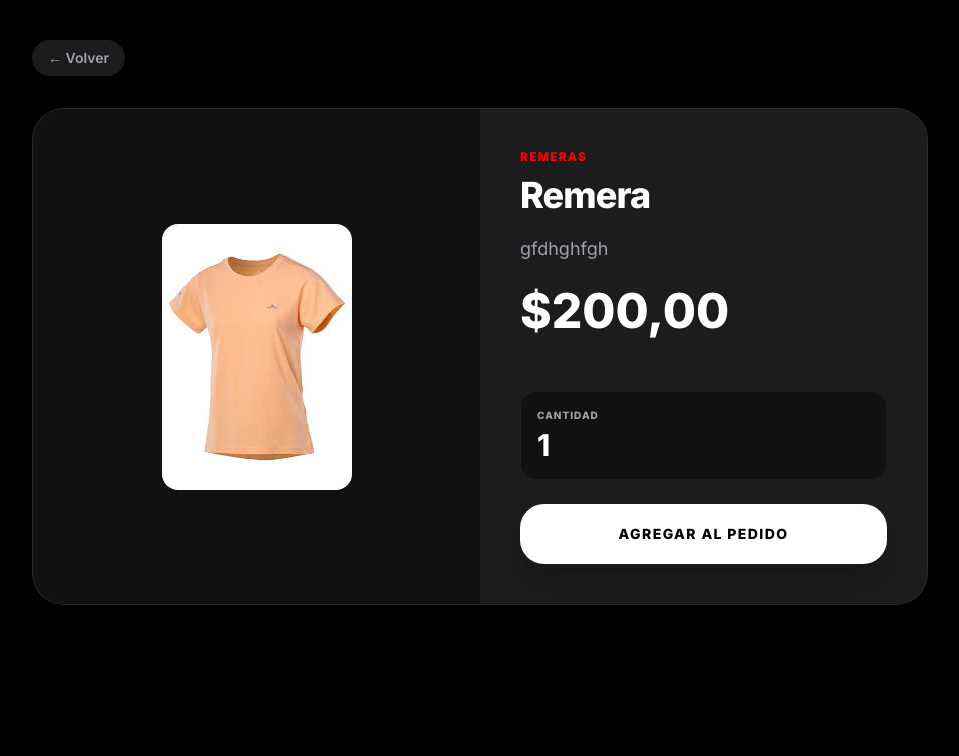
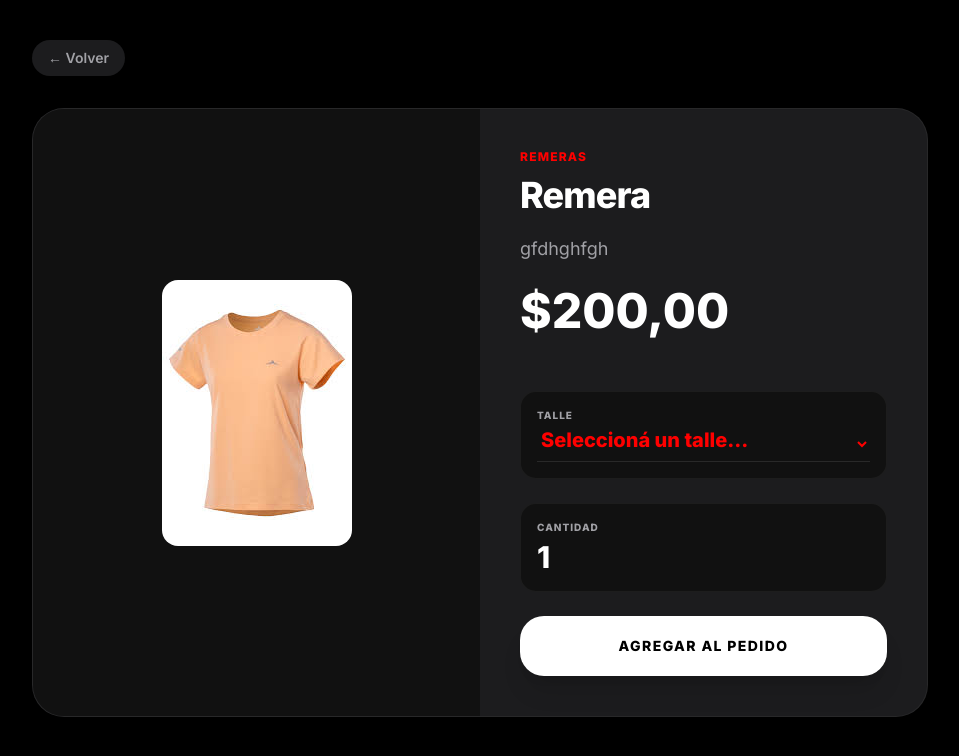
Before and after one commit to cacarulo4444/leon, a Django app: page /producto/10/ in a window 1280 px wide. Shown: the top 756 px of the page, without its empty margins (160-1119 px from the left). Run offline with Django 5.2, Linux system fonts and the light colour scheme; data comes from the database, SQL or seed files in the repository; both versions use the stored data as it was after the commit; some libraries are stand-ins or nearby versions.

Commit message:
Sistema de talles completo, carrito actualizado y fix de imágenes

```diff
--- a/catalogo/models.py
+++ b/catalogo/models.py
@@ -1,12 +1,10 @@
 import os
 from django.db import models
 
-# 1. FUNCIÓN PARA RUTAS DINÁMICAS (Arreglada para no crear carpetas extra)
+# 1. FUNCIÓN PARA RUTAS DINÁMICAS (Arreglada para no crear subcarpetas)
 def ruta_dinamica_categoria(instance, filename):
-    # Toma el nombre de la categoría o usa 'sin_categoria'
-    categoria_nombre = instance.categoria.nombre if instance.categoria else 'sin_categoria'
-    # Retorna solo categoria/nombre_archivo.jpg (Django lo meterá en /productos/ por el settings.py)
-    return os.path.join(categoria_nombre, filename)
+    # Retorna SOLO el nombre del archivo para que Django lo guarde directo en MEDIA_ROOT
+    return filename
 
 # 2. MODELO CATEGORIA
 class Categoria(models.Model):
--- a/catalogo/templates/catalogo/detalle.html
+++ b/catalogo/templates/catalogo/detalle.html
@@ -12,6 +12,15 @@
         .oneui-card { background-color: var(--oneui-card); border-radius: 32px; border: 1px solid rgba(255, 255, 255, 0.05); }
         .btn-confirm { background-color: #ffffff; color: #000000; border-radius: 24px; font-weight: 800; transition: all 0.3s; }
         .btn-confirm:active { transform: scale(0.95); background-color: #ff0000; color: white; }
+
+        /* --- NUEVO CÓDIGO PARA EL DESPLEGABLE --- */
+        /* Esto asegura que cuando se abre, el fondo sea negro y la letra roja */
+        #selector-talle option {
+            background-color: #000000 !important;
+            color: #ff0000 !important;
+            font-weight: bold;
+        }
+        /* --- FIN NUEVO CÓDIGO --- */
     </style>
 </head>
 <body class="py-10 px-6">
@@ -35,8 +44,21 @@
 
                 <p class="text-5xl font-black text-white mb-8">${{ producto.precio|floatformat:2 }}</p>
 
-                <form action="{% url 'agregar' producto.id %}" method="POST" class="space-y-6">
+                <form action="{% url 'agregar' producto.id %}" method="POST" class="space-y-6" onsubmit="if(document.getElementById('selector-talle') && document.getElementById('selector-talle').value == '') { alert('¡Epa! Seleccioná un talle primero.'); return false; }">
                     {% csrf_token %}
+
+                    {% if producto.talles.all %}
+                    <div class="bg-[#111] p-4 rounded-2xl border border-white/5 flex flex-col">
+                        <label class="text-[10px] font-black text-[#a1a1a6] uppercase tracking-widest mb-1">TALLE</label>
+                        <select name="talle" id="selector-talle" required class="bg-transparent text-[#ff0000] text-xl font-bold outline-none w-full border-b border-white/10 pb-2 cursor-pointer">
+                            <option value="">Seleccioná un talle...</option>
+                            {% for talle in producto.talles.all %}
+                                <option value="{{ talle.nombre }}">{{ talle.nombre }}</option>
+                            {% endfor %}
+                        </select>
+                    </div>
+                    {% endif %}
+
                     <div class="bg-[#111] p-4 rounded-2xl border border-white/5 flex flex-col">
                         <label class="text-[10px] font-black text-[#a1a1a6] uppercase tracking-widest mb-1">CANTIDAD</label>
                         <input type="number" name="cantidad" value="1" min="1"
--- a/catalogo/views.py
+++ b/catalogo/views.py
@@ -40,7 +40,15 @@ def agregar_al_carrito(request, producto_id):
 
     if request.method == "POST":
         cantidad = request.POST.get("cantidad", 1)
-        carrito.agregar(producto, cantidad=int(cantidad))
+        talle = request.POST.get("talle") # Atrapamos el talle del HTML
+
+        # 🔒 EL CANDADO DE PYTHON:
+        # Si el producto tiene talles en la base de datos, PERO el cliente no eligió ninguno
+        if producto.talles.exists() and not talle:
+            # Lo devolvemos a la misma página para que lo elija sí o sí
+            return redirect('detalle', producto_id=producto.id)
+
+        carrito.agregar(producto, cantidad=int(cantidad), talle=talle)
     else:
         carrito.agregar(producto)
 
@@ -55,10 +63,9 @@ def ver_carrito(request):
     }
     return render(request, 'catalogo/carrito.html', context)
 
-def eliminar_del_carrito(request, producto_id):
+def eliminar_del_carrito(request, clave):
     carrito = Carrito(request)
-    producto = get_object_or_404(Producto, id=producto_id)
-    carrito.eliminar(producto)
+    carrito.eliminar(clave)
     return redirect("ver_carrito")
 
 def ofertas(request):
@@ -103,15 +110,20 @@ def procesar_pedido(request):
 
     for key, value in carrito.carrito.items():
         producto = Producto.objects.get(id=value['producto_id'])
+        talle_texto = value.get('talle') # Obtenemos el talle guardado
+
         # Guardamos en la base de datos
         DetallePedido.objects.create(
             pedido=pedido,
             producto=producto,
             cantidad=value['cantidad'],
-            precio_unitario=producto.precio
+            precio_unitario=producto.precio,
+            talle_elegido=talle_texto
         )
+
         # Sumamos al texto de WhatsApp
-        mensaje_wa += f"🔸 {value['cantidad']}x {value['nombre']} (${value['acumulado']})\n"
+        str_talle = f" (Talle: {talle_texto})" if talle_texto else ""
+        mensaje_wa += f"🔸 {value['cantidad']}x {value['nombre']}{str_talle} (${value['acumulado']})\n"
 
     mensaje_wa += f"\n*TOTAL: ${total_pedido}*\n\n¡Gracias!"
 
--- a/configuracion/urls.py
+++ b/configuracion/urls.py
@@ -18,7 +18,10 @@ urlpatterns = [
     # --- RUTAS DEL CARRITO ---
     path('agregar/<int:producto_id>/', views.agregar_al_carrito, name='agregar'),
     path('carrito/', views.ver_carrito, name='ver_carrito'),
-    path('eliminar/<int:producto_id>/', views.eliminar_del_carrito, name='eliminar'),
+
+    # ACÁ ESTÁ EL CAMBIO IMPORTANTE PARA BORRAR PRODUCTOS
+    path('eliminar/<str:clave>/', views.eliminar_del_carrito, name='eliminar'),
+
     path('procesar-pedido/', views.procesar_pedido, name='procesar_pedido'),
 
 ] + static(settings.MEDIA_URL, document_root=settings.MEDIA_ROOT)
```
Also changed, not shown: catalogo/carrito.py (+19 -15 lines), db.sqlite3, productos/gorra1_4KyjnlX.jfif (added), productos/remera1_fU6bqnQ.jfif (added).
